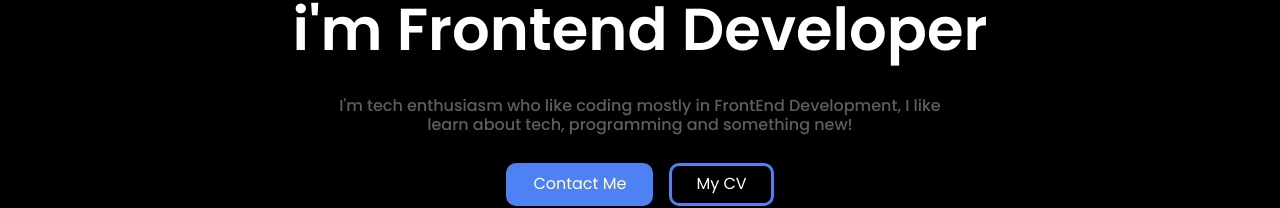
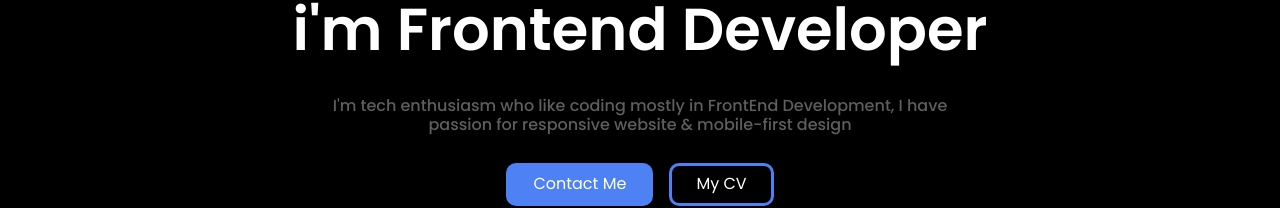
Before and after one commit to akhsanby/personal-web, a Next.js app: page / in a window 1280 px wide. Shown: the part 379-587 px from the top of the page. Built offline with nearby package versions, Linux system fonts and the light colour scheme.

Commit message:
change summary line

```diff
--- a/pages/index.jsx
+++ b/pages/index.jsx
@@ -15,7 +15,7 @@ export default function Home() {
           <span>Hello, I'am</span>
           <span>Akhsan Bayu</span>
           <span>i'm Frontend Developer</span>
-          <span>I'm tech enthusiasm who like coding mostly in FrontEnd Development, I like learn about tech, programming and something new!</span>
+          <span>I'm tech enthusiasm who like coding mostly in FrontEnd Development, I have passion for responsive website & mobile-first design</span>
         </h1>
         <div className={styles.btn}>
           <Link href="/contact">
```
